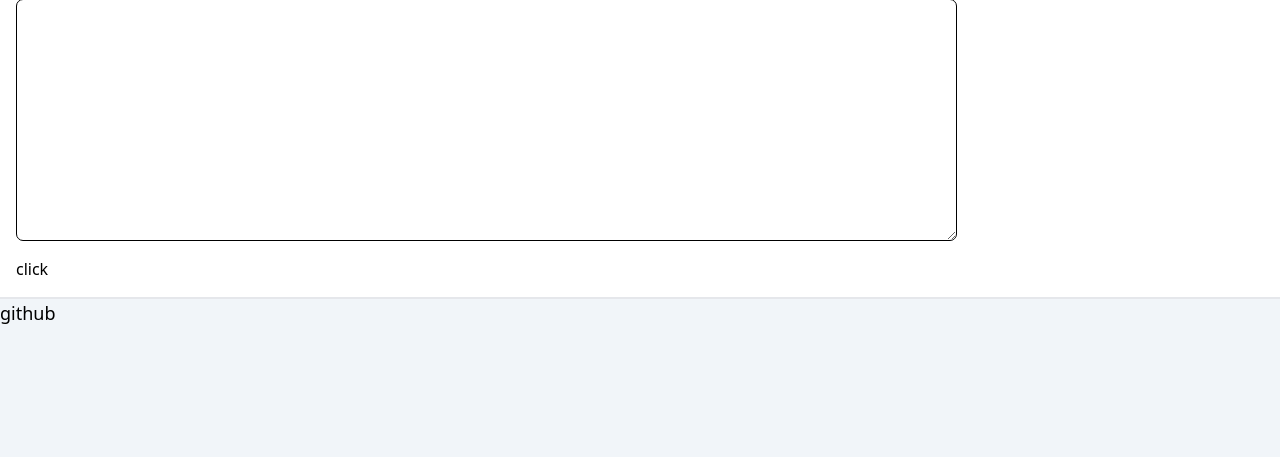
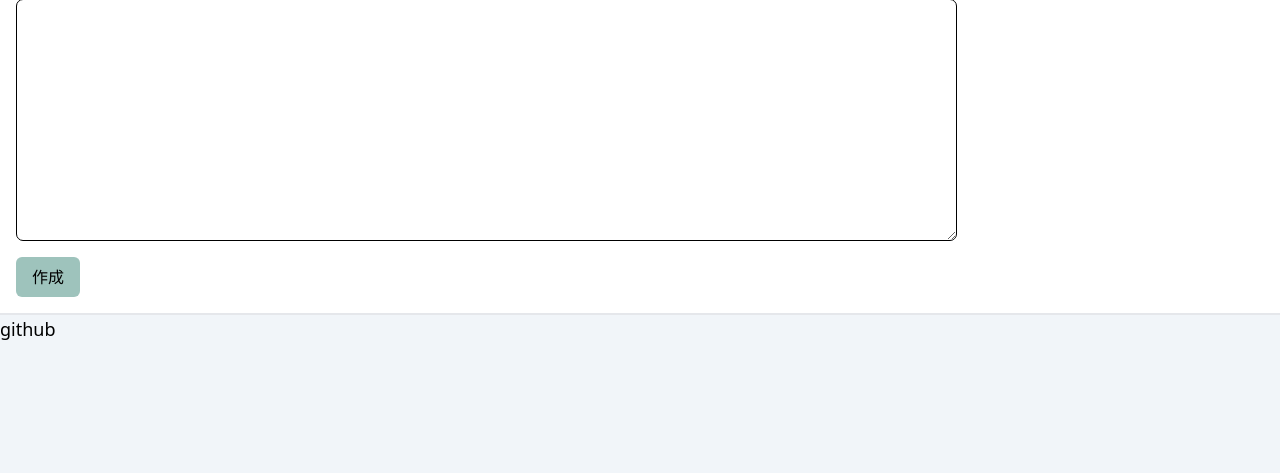
Before and after one commit to ASAP-BYAF/snippet_app, a Django app: page /snippet/create/ in a window 1280 px wide. Shown: the part 765-1238 px from the top of the page. Run offline with Django 4.2, Linux system fonts and the light colour scheme; the visitor is signed in with stand-in values (Sample User, id 1); data comes from the database, SQL or seed files in the repository; data that the repository does not hold is empty; style sheets or scripts are compiled from the project's sources.

Commit message:
snippet_form.html を修正しました。
入力内容を確定して、作成するボタンに色を付けて見やすくしました。

```diff
--- a/templates/snippet_app/snippet_form.html
+++ b/templates/snippet_app/snippet_form.html
@@ -27,7 +27,7 @@
         {% endif %}
     </div>
     {% endfor %}
-    <input type="submit" value="click">
+    <input type="submit" value="作成" class="top-2 right-2 bg-[#9ec3bc] rounded-md px-4 py-2">
 </form>
 <div>
     {% for field in form %}
```
